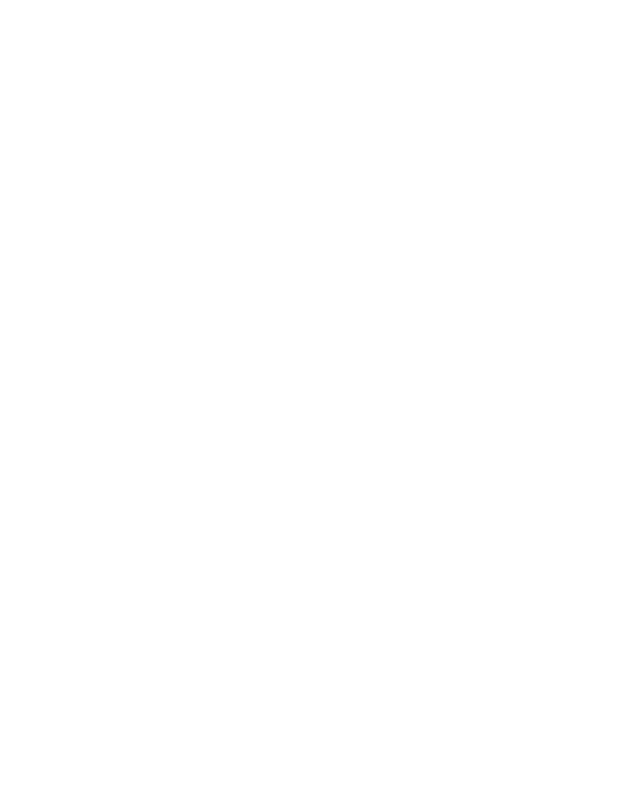
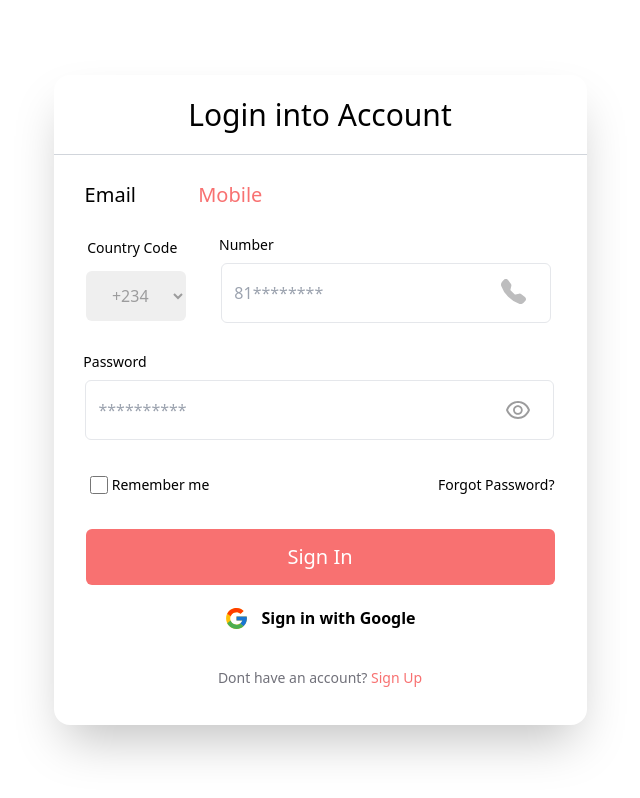
Before and after one commit to Ayagigs/stakepro-frontend, a React (Vite) app: page /mobile in a window 1280 px wide. Before the commit this address had no page. Shown: the whole page, without its empty margins (320-960 px from the left). Built offline with nearby package versions, Linux system fonts and the light colour scheme.

Commit message:
changes added :)

```diff
--- a/src/App.jsx
+++ b/src/App.jsx
@@ -6,6 +6,8 @@ import CommunityPage from './pages/CommunityPage';
 import ContactPage from './pages/ContactPage';
 import LandingPage from './components/LandingPage';
 import PricingMonthly from './pages/PricingMonthly';
+import Login from './features/Login';
+import Mobile from './features/Mobile';
 
 
 const App = () => {
@@ -19,7 +21,8 @@ const App = () => {
         <Route path="blogs" element={<BlogsPage/>}></Route>
         <Route path="community" element={<CommunityPage/>}></Route>
         <Route path="contact" element={<ContactPage/>}></Route>
-
+        <Route path="/email" element={<Login/>}></Route>
+        <Route path="/mobile" element={<Mobile/>}></Route>
       </Routes>
     </div>
   );
--- a/src/components/LandingNavBar.jsx
+++ b/src/components/LandingNavBar.jsx
@@ -407,7 +407,7 @@ export default function LandingNavBar() {
 
                     {/* <a href="#" className="text-indigo-600 hover:text-indigo-500"> */}
                     <a
-                    href="#"
+                    href="/email"
                     className="w-full flex items-center justify-center px-4 py-2 border border-transparent rounded-md shadow-sm text-base font-medium text-white bg-[#FF6842] hover:bg-[#FF6842]"
                   >
                       Log in
--- a/src/features/Mobile.jsx
+++ b/src/features/Mobile.jsx
@@ -12,7 +12,7 @@ export default function Mobile() {
                 </div>
                 <div className="h-[80px] flex justify-between  items-center flex-row ">
                     <div className=" h-[80px] w-[15rem] flex items-center justify-around text-xl font-normal">
-                        <a href="/" className="">Email</a>
+                        <a href="/email" className="">Email</a>
                         <a href="" className="text-red-400 ">Mobile</a>
                     </div>
                 </div>
```
